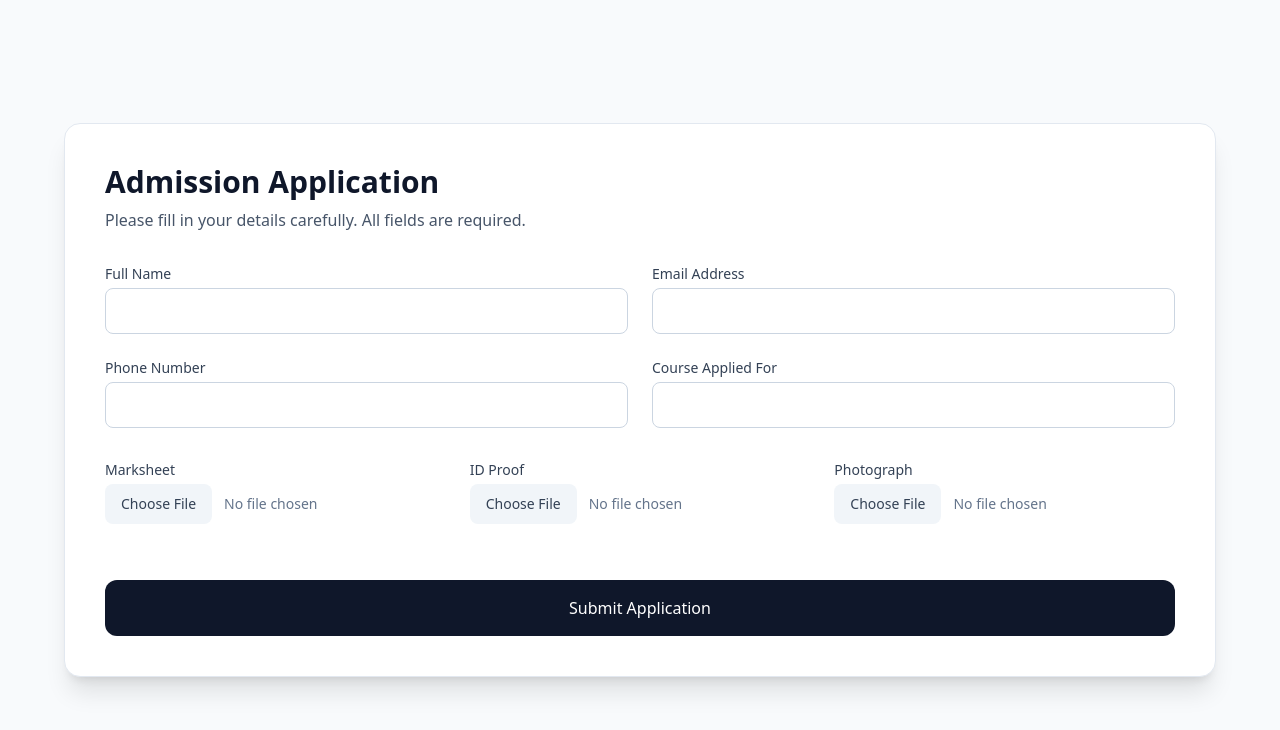
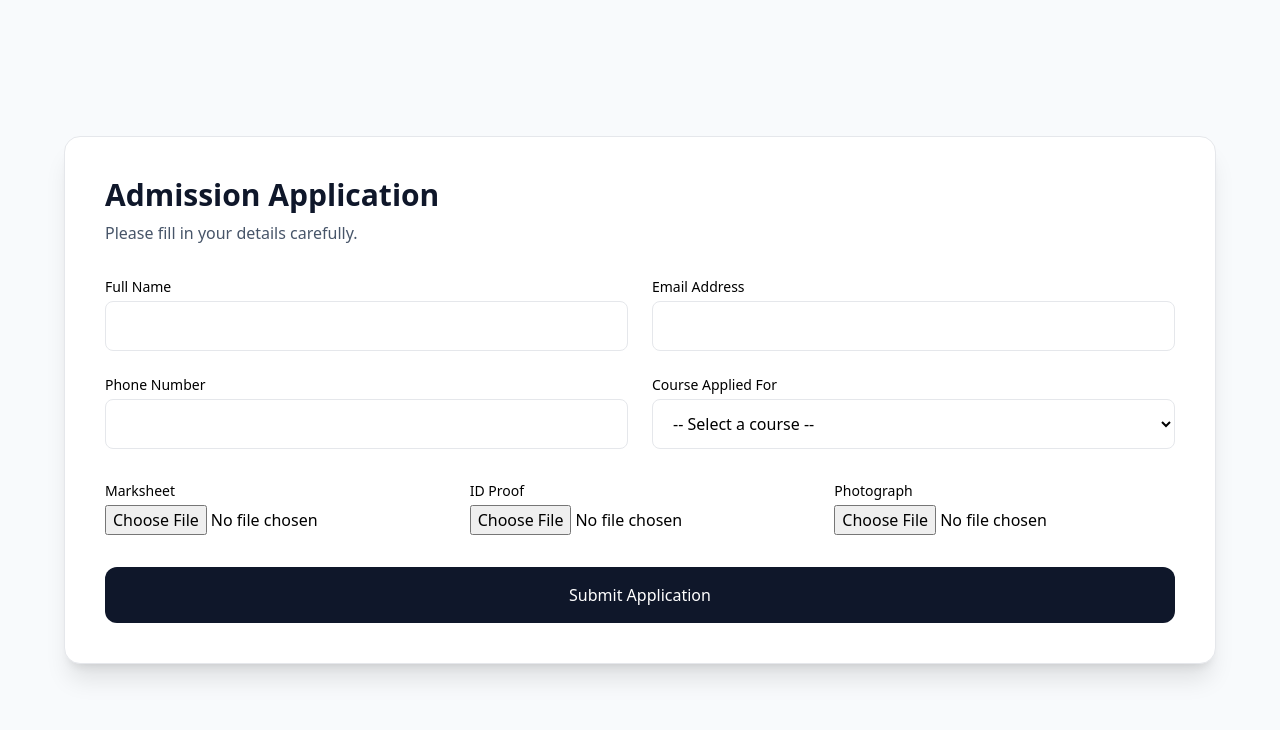
Before and after one commit to rchm-org/rchm-admissions-frontend, a React app: page /admission in a window 1280 px wide. Shown: the top 730 px of the page. Built offline with nearby package versions, Linux system fonts and the light colour scheme; the HTML template or start-up script is replaced by a standard one.

Commit message:
Administered new features

```diff
--- a/src/pages/AdminAdmissions.jsx
+++ b/src/pages/AdminAdmissions.jsx
@@ -18,6 +18,7 @@ export default function AdminAdmissions() {
   const [searchQuery, setSearchQuery] = useState("");
   const [fromDate, setFromDate] = useState("");
   const [toDate, setToDate] = useState("");
+  const [courseFilter, setCourseFilter] = useState("all");
 
   const { token, logout } = useAuth();
   const navigate = useNavigate();
@@ -57,7 +58,7 @@ export default function AdminAdmissions() {
     setSelectedAdmission(null);
   };
 
-  /* 🔍 GLOBAL SEARCH + DATE FILTER */
+  /* 🔍 GLOBAL SEARCH + DATE + COURSE FILTER */
   const globallyFiltered = admissions.filter((a) => {
     const q = searchQuery.toLowerCase();
 
@@ -72,15 +73,17 @@ export default function AdminAdmissions() {
       !fromDate || created >= new Date(fromDate);
 
     const matchesTo =
-      !toDate ||
-      created <= new Date(`${toDate}T23:59:59`);
+      !toDate || created <= new Date(`${toDate}T23:59:59`);
 
-    return matchesSearch && matchesFrom && matchesTo;
+    const matchesCourse =
+      courseFilter === "all" || a.course === courseFilter;
+
+    return matchesSearch && matchesFrom && matchesTo && matchesCourse;
   });
 
   /* 🧭 Apply tab filter ONLY when no global filters are active */
   const isGlobalFilterActive =
-    searchQuery || fromDate || toDate;
+    searchQuery || fromDate || toDate || courseFilter !== "all";
 
   const finalList = isGlobalFilterActive
     ? globallyFiltered
@@ -150,7 +153,8 @@ export default function AdminAdmissions() {
             <button
               key={key}
               onClick={() => setView(key)}
-              className={`px-4 py-2 rounded-lg text-sm font-medium capitalize ${view === key
+              className={`px-4 py-2 rounded-lg text-sm font-medium capitalize ${
+                view === key
                   ? "bg-slate-900 text-white"
                   : "bg-white border border-slate-300 text-slate-700"
               }`}
@@ -160,7 +164,7 @@ export default function AdminAdmissions() {
           ))}
         </div>
 
-        {/* Global Search */}
+        {/* Global Filters */}
         <div className="bg-white rounded-xl border border-slate-200 p-4 mb-6 flex flex-wrap gap-3 items-end">
           <input
             type="text"
@@ -169,6 +173,20 @@ export default function AdminAdmissions() {
             onChange={(e) => setSearchInput(e.target.value)}
             className="rounded-lg border border-slate-300 px-3 py-2 text-sm"
           />
+
+          <select
+            value={courseFilter}
+            onChange={(e) => setCourseFilter(e.target.value)}
+            className="rounded-lg border border-slate-300 px-3 py-2 text-sm bg-white"
+          >
+            <option value="all">All Courses</option>
+            <option value="Diploma in Hospitality Management">
+              Diploma in Hospitality Management
+            </option>
+            <option value="Craftsmanship in Hospitality Management">
+              Craftsmanship in Hospitality Management
+            </option>
+          </select>
 
           <input
             type="date"
@@ -208,13 +226,16 @@ export default function AdminAdmissions() {
                   <div>
                     <h3 className="font-medium">{a.name}</h3>
                     <p className="text-sm text-slate-600">{a.phone}</p>
+                    <p className="text-sm text-slate-500">{a.course}</p>
                     <p className="text-xs text-slate-400">
                       {new Date(a.createdAt).toLocaleDateString()}
                     </p>
                   </div>
+
                   <span
                     className={`inline-flex items-center px-3 py-1 text-xs font-semibold rounded-full
-                          ${a.status === "approved"
+                      ${
+                        a.status === "approved"
                           ? "bg-green-100 text-green-700"
                           : a.status === "archived"
                           ? "bg-slate-200 text-slate-700"
@@ -223,7 +244,6 @@ export default function AdminAdmissions() {
                   >
                     {a.status}
                   </span>
-
                 </div>
 
                 <button
--- a/src/pages/Admission.jsx
+++ b/src/pages/Admission.jsx
@@ -1,4 +1,4 @@
-import { useState } from "react";
+import { useState, useEffect } from "react";
 import toast from "react-hot-toast";
 
 export default function Admission() {
@@ -11,6 +11,15 @@ export default function Admission() {
 
   const [files, setFiles] = useState({});
   const [loading, setLoading] = useState(false);
+  const [submitted, setSubmitted] = useState(false);
+
+  useEffect(() => {
+    const params = new URLSearchParams(window.location.search);
+    const courseFromURL = params.get("course");
+    if (courseFromURL) {
+      setForm((prev) => ({ ...prev, course: courseFromURL }));
+    }
+  }, []);
 
   const handleChange = (e) => {
     setForm({ ...form, [e.target.name]: e.target.value });
@@ -34,122 +43,143 @@ export default function Admission() {
         body: data,
       });
 
-      if (!res.ok) throw new Error("Submission failed");
+      if (!res.ok) throw new Error();
 
       toast.success("Application submitted successfully!");
-      setForm({ name: "", email: "", phone: "", course: "" });
-      setFiles({});
+      setSubmitted(true);
     } catch {
-      toast.error("Something went wrong. Please try again.");
+      toast.error("Submission failed. Please try again.");
     } finally {
       setLoading(false);
     }
   };
 
+  /* ✅ CONFIRMATION SCREEN */
+  if (submitted) {
     return (
-    <div className="min-h-screen bg-slate-50 flex items-center justify-center px-6 py-10 animate-pageFade">
+      <div className="min-h-screen bg-slate-50 flex items-center justify-center px-6">
+        <div className="bg-white max-w-xl w-full p-10 rounded-2xl shadow-xl text-center">
+          <div className="text-5xl mb-4">✅</div>
+
+          <h1 className="text-2xl font-semibold text-slate-900">
+            Application Submitted
+          </h1>
+
+          <p className="text-slate-600 mt-3">
+            Thank you for applying to the{" "}
+            <span className="font-medium">
+              Royal College of Hospitality &amp; Management
+            </span>.
+          </p>
+
+          <p className="text-slate-500 mt-2 text-sm">
+            Our admissions team will review your application and contact you soon.
+          </p>
+
+          {/* 🔘 ACTION BUTTONS */}
+          <div className="mt-8 flex flex-col sm:flex-row gap-4 justify-center">
+            <button
+              onClick={() => window.location.reload()}
+              className="px-6 py-3 rounded-xl bg-slate-900 text-white hover:bg-slate-800 transition"
+            >
+              Submit Another Application
+            </button>
+
+            <a
+              href="https://rchm.edu.in"
+              className="px-6 py-3 rounded-xl border border-slate-300 text-slate-700 hover:bg-slate-100 transition"
+            >
+              Back to College Website
+            </a>
+          </div>
+        </div>
+      </div>
+    );
+  }
+
+  /* 📝 FORM */
+  return (
+    <div className="min-h-screen bg-slate-50 flex items-center justify-center px-6 py-10">
       <form
         onSubmit={handleSubmit}
-        className="
-          w-full
-          max-w-6xl
-          bg-white
-          rounded-2xl
-          shadow-xl
-          border border-slate-200
-          p-10
-          space-y-8
-          animate-cardRise
-        "
+        className="w-full max-w-6xl bg-white rounded-2xl shadow-xl border p-10 space-y-8"
       >
-        {/* Header */}
         <div>
           <h1 className="text-3xl font-semibold text-slate-900">
             Admission Application
           </h1>
-          <p className="text-slate-600 mt-2 text-base">
-            Please fill in your details carefully. All fields are required.
+          <p className="text-slate-600 mt-2">
+            Please fill in your details carefully.
           </p>
         </div>
 
-        {/* Inputs */}
         <div className="grid grid-cols-1 md:grid-cols-2 gap-6">
           {[
             { label: "Full Name", name: "name" },
             { label: "Email Address", name: "email" },
             { label: "Phone Number", name: "phone" },
-            { label: "Course Applied For", name: "course" },
-          ].map((field) => (
-            <div key={field.name}>
-              <label className="block text-sm font-medium text-slate-700 mb-1">
-                {field.label}
+          ].map((f) => (
+            <div key={f.name}>
+              <label className="block text-sm font-medium mb-1">
+                {f.label}
               </label>
               <input
-                name={field.name}
-                value={form[field.name]}
+                name={f.name}
+                value={form[f.name]}
                 onChange={handleChange}
                 required
-                className="
-                  w-full rounded-lg
-                  border border-slate-300
-                  px-4 py-3
-                  text-sm
-                  focus:outline-none
-                  focus:ring-2 focus:ring-slate-900/20
-                  transition
-                "
+                className="w-full rounded-lg border px-4 py-3"
               />
             </div>
           ))}
+
+          <div>
+            <label className="block text-sm font-medium mb-1">
+              Course Applied For
+            </label>
+            <select
+              name="course"
+              value={form.course}
+              onChange={handleChange}
+              required
+              className="w-full rounded-lg border px-4 py-3 bg-white"
+            >
+              <option value="">-- Select a course --</option>
+              <option value="Diploma in Hospitality Management">
+                Diploma in Hospitality Management
+              </option>
+              <option value="Craftsmanship in Hospitality Management">
+                Craftsmanship in Hospitality Management (6 Months)
+              </option>
+            </select>
+          </div>
         </div>
 
-        {/* Uploads */}
         <div className="grid grid-cols-1 md:grid-cols-3 gap-6">
           {[
             { label: "Marksheet", name: "marksheet" },
             { label: "ID Proof", name: "idProof" },
             { label: "Photograph", name: "photo" },
-          ].map((file) => (
-            <div key={file.name}>
-              <label className="block text-sm font-medium text-slate-700 mb-1">
-                {file.label}
+          ].map((f) => (
+            <div key={f.name}>
+              <label className="block text-sm font-medium mb-1">
+                {f.label}
               </label>
-              <input
-                type="file"
-                name={file.name}
-                onChange={handleFile}
-                required
-                className="
-                  block w-full text-sm text-slate-500
-                  file:mr-3 file:py-2.5 file:px-4
-                  file:rounded-lg file:border-0
-                  file:bg-slate-100 file:text-slate-700
-                  hover:file:bg-slate-200
-                  transition
-                "
-              />
+              <input type="file" name={f.name} onChange={handleFile} required />
             </div>
           ))}
         </div>
 
-        {/* Submit */}
-        <div className="pt-6">
         <button
           disabled={loading}
-            className={`
-              w-full py-4 rounded-xl
-              font-medium text-base
-              text-white transition
-              ${
+          className={`w-full py-4 rounded-xl text-white font-medium ${
             loading
-                  ? "bg-slate-400 cursor-not-allowed"
-                  : "bg-slate-900 hover:bg-slate-800 hover:shadow-lg active:scale-[0.98]"
-              }
-            `}
+              ? "bg-slate-400"
+              : "bg-slate-900 hover:bg-slate-800"
+          }`}
         >
           {loading ? "Submitting..." : "Submit Application"}
         </button>
-        </div>
       </form>
     </div>
   );
```
Lines whose indentation alone changed are shown as unchanged.
